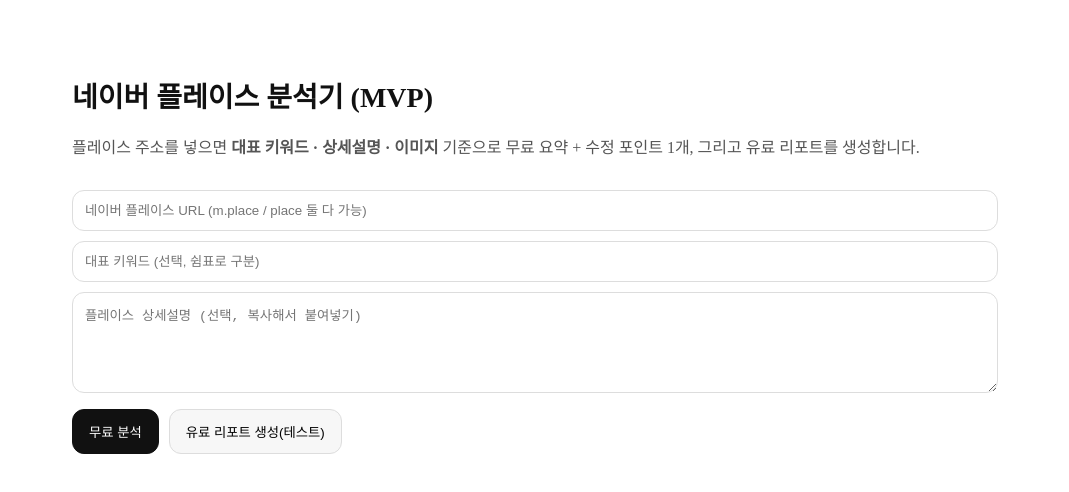
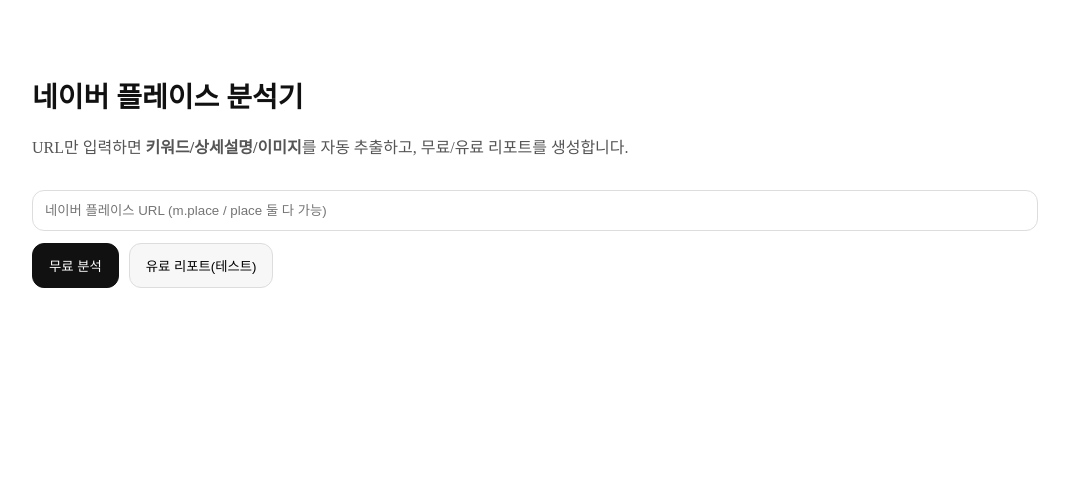
Before and after one commit to samdongpapa-create/gyeot-web, a Next.js app: page / in a window 1280 px wide. Shown: the top 492 px of the page, without its empty margins (118-1187 px from the left). Built offline with nearby package versions, Linux system fonts and the light colour scheme.

Commit message:
Update page.js

```diff
--- a/app/page.js
+++ b/app/page.js
@@ -4,16 +4,14 @@
 
 export default function Home() {
   const [url, setUrl] = useState("");
-  const [keywords, setKeywords] = useState("");
-  const [detail, setDetail] = useState("");
+  const [loading, setLoading] = useState(false);
+  const [paidLoading, setPaidLoading] = useState(false);
 
-  const [loading, setLoading] = useState(false);
-  const [result, setResult] = useState(null);
   const [error, setError] = useState("");
+  const [paidError, setPaidError] = useState("");
 
-  const [paidLoading, setPaidLoading] = useState(false);
+  const [freeData, setFreeData] = useState(null);
   const [paidReport, setPaidReport] = useState("");
-  const [paidError, setPaidError] = useState("");
 
   async function safeFetchJson(path, payload) {
     const res = await fetch(path, {
@@ -27,88 +25,70 @@
     let json;
     try {
       json = text ? JSON.parse(text) : null;
-    } catch (e) {
-      // 서버가 HTML/빈 문자열 등을 보냈을 때
-      const preview = (text || "").slice(0, 300);
+    } catch {
       throw new Error(
-        `서버 응답이 JSON이 아니야.\n\n응답 일부:\n${preview}`
+        `서버 응답이 JSON이 아니야.\n\n응답 일부:\n${(text || "").slice(0, 300)}`
       );
     }
 
-    if (!res.ok) {
-      throw new Error(json?.error || "요청에 실패했어.");
-    }
-
+    if (!res.ok) throw new Error(json?.error || "요청 실패");
     return json;
   }
 
-  async function analyzeFree() {
+  async function onFree() {
     setError("");
-    setResult(null);
+    setFreeData(null);
     setPaidReport("");
     setPaidError("");
 
     if (!url.trim()) {
-      setError("네이버 플레이스 주소를 입력해줘.");
+      setError("네이버 플레이스 URL을 입력해줘.");
       return;
     }
 
     setLoading(true);
     try {
-      const data = await safeFetchJson("/api/analyze/free", {
-        url: url.trim(),
-        keywords: keywords.trim(),
-        detail: detail.trim(),
-      });
-      setResult(data);
+      const data = await safeFetchJson("/api/analyze/free", { url: url.trim() });
+      setFreeData(data);
     } catch (e) {
-      setError(e.message || "알 수 없는 오류가 발생했어.");
+      setError(e.message || "오류");
     } finally {
       setLoading(false);
     }
   }
 
-  async function analyzePaid() {
+  async function onPaid() {
     setPaidError("");
     setPaidReport("");
 
     if (!url.trim()) {
-      setPaidError("네이버 플레이스 주소를 입력해줘.");
+      setPaidError("네이버 플레이스 URL을 입력해줘.");
       return;
     }
 
-    const ok = confirm(
-      "유료 리포트를 생성할까요? (현재는 결제 연동 전, 테스트용입니다)"
-    );
+    const ok = confirm("유료 리포트를 생성할까요? (현재는 결제 연동 전, 테스트)");
     if (!ok) return;
 
     setPaidLoading(true);
     try {
-      const data = await safeFetchJson("/api/analyze/paid", {
-        url: url.trim(),
-        keywords: keywords.trim(),
-        detail: detail.trim(),
-      });
+      const data = await safeFetchJson("/api/analyze/paid", { url: url.trim() });
       setPaidReport(data?.paid_report || "");
     } catch (e) {
-      setPaidError(e.message || "알 수 없는 오류");
+      setPaidError(e.message || "오류");
     } finally {
       setPaidLoading(false);
     }
   }
 
   return (
-    <main style={{ minHeight: "100vh", background: "white", color: "#111" }}>
-      <div style={{ maxWidth: 900, margin: "0 auto", padding: "56px 20px" }}>
-        <h1 style={{ fontSize: 28, fontWeight: 800 }}>
-          네이버 플레이스 분석기 (MVP)
-        </h1>
+    <main style={{ minHeight: "100vh", background: "#fff", color: "#111" }}>
+      <div style={{ maxWidth: 980, margin: "0 auto", padding: "56px 20px" }}>
+        <h1 style={{ fontSize: 28, fontWeight: 900 }}>네이버 플레이스 분석기</h1>
         <p style={{ marginTop: 8, color: "#555" }}>
-          플레이스 주소를 넣으면 <b>대표 키워드 · 상세설명 · 이미지</b> 기준으로
-          무료 요약 + 수정 포인트 1개, 그리고 유료 리포트를 생성합니다.
+          URL만 입력하면 <b>키워드/상세설명/이미지</b>를 자동 추출하고,
+          무료/유료 리포트를 생성합니다.
         </p>
 
-        {/* URL */}
         <input
           value={url}
           onChange={(e) => setUrl(e.target.value)}
@@ -122,44 +102,16 @@
           }}
         />
 
-        {/* 보완 입력(지금은 남겨두되, 다음 단계에서 숨김 처리 가능) */}
-        <input
-          value={keywords}
-          onChange={(e) => setKeywords(e.target.value)}
-          placeholder="대표 키워드 (선택, 쉼표로 구분)"
-          style={{
-            width: "100%",
-            marginTop: 10,
-            padding: 12,
-            borderRadius: 12,
-            border: "1px solid #ddd",
-          }}
-        />
-
-        <textarea
-          value={detail}
-          onChange={(e) => setDetail(e.target.value)}
-          placeholder="플레이스 상세설명 (선택, 복사해서 붙여넣기)"
-          rows={5}
-          style={{
-            width: "100%",
-            marginTop: 10,
-            padding: 12,
-            borderRadius: 12,
-            border: "1px solid #ddd",
-          }}
-        />
-
         <div style={{ marginTop: 12, display: "flex", gap: 10, flexWrap: "wrap" }}>
           <button
-            onClick={analyzeFree}
+            onClick={onFree}
             disabled={loading}
             style={{
               padding: "12px 16px",
               borderRadius: 12,
               border: "1px solid #111",
               background: "#111",
-              color: "white",
+              color: "#fff",
               cursor: "pointer",
               opacity: loading ? 0.6 : 1,
             }}
@@ -168,7 +120,7 @@
           </button>
 
           <button
-            onClick={analyzePaid}
+            onClick={onPaid}
             disabled={paidLoading}
             style={{
               padding: "12px 16px",
@@ -179,7 +131,7 @@
               opacity: paidLoading ? 0.6 : 1,
             }}
           >
-            {paidLoading ? "유료 리포트 생성 중..." : "유료 리포트 생성(테스트)"}
+            {paidLoading ? "유료 리포트 생성 중..." : "유료 리포트(테스트)"}
           </button>
         </div>
 
@@ -189,35 +141,49 @@
           </div>
         )}
 
-        {result && (
+        {freeData && (
           <div style={{ marginTop: 24, border: "1px solid #eee", borderRadius: 16, padding: 16 }}>
-            <div style={{ display: "flex", gap: 16, alignItems: "flex-start", flexWrap: "wrap" }}>
-              {result?.extracted?.image && (
+            <div style={{ display: "flex", gap: 16, flexWrap: "wrap" }}>
+              {freeData?.extracted?.mainImage && (
                 <img
-                  src={result.extracted.image}
+                  src={freeData.extracted.mainImage}
                   alt="대표 이미지"
-                  style={{ width: 120, height: 120, objectFit: "cover", borderRadius: 12 }}
+                  style={{ width: 140, height: 140, objectFit: "cover", borderRadius: 12 }}
                 />
               )}
-              <div style={{ flex: 1, minWidth: 260 }}>
+
+              <div style={{ flex: 1, minWidth: 280 }}>
                 <h2 style={{ margin: 0 }}>
-                  {result?.extracted?.title || "플레이스명(추출 실패)"}
+                  {freeData?.extracted?.name || "플레이스명(추출 실패)"}
                 </h2>
-                <p style={{ marginTop: 6, color: "#555", lineHeight: 1.6 }}>
-                  {result?.extracted?.desc || "설명 추출 실패"}
-                </p>
-                <div style={{ fontSize: 12, color: "#777", lineHeight: 1.6 }}>
-                  placeId: {result?.place_id || "-"} <br />
-                  analyzed: {result?.analyzed_url || "-"}
+
+                <div style={{ fontSize: 12, color: "#777", marginTop: 6, lineHeight: 1.6 }}>
+                  placeId: {freeData?.place_id || "-"} <br />
+                  analyzed: {freeData?.analyzed_url || "-"} <br />
+                  fetch_failed: {String(!!freeData?.fetch_failed)}
+                </div>
+
+                <div style={{ marginTop: 10 }}>
+                  <div style={{ fontWeight: 800, marginBottom: 6 }}>자동 추출 키워드</div>
+                  <div style={{ color: "#333", lineHeight: 1.6 }}>
+                    {(freeData?.extracted?.keywords || []).join(", ") || "없음"}
+                  </div>
+                </div>
+
+                <div style={{ marginTop: 10 }}>
+                  <div style={{ fontWeight: 800, marginBottom: 6 }}>자동 추출 상세설명</div>
+                  <div style={{ color: "#333", lineHeight: 1.6 }}>
+                    {freeData?.extracted?.description || "없음"}
+                  </div>
                 </div>
               </div>
             </div>
 
             <hr style={{ margin: "16px 0" }} />
 
-            <div style={{ fontWeight: 800, marginBottom: 8 }}>무료 리포트</div>
+            <div style={{ fontWeight: 900, marginBottom: 8 }}>무료 리포트</div>
             <pre style={{ whiteSpace: "pre-wrap", lineHeight: 1.7, margin: 0 }}>
-              {result?.free_report || "무료 리포트 생성 실패"}
+              {freeData?.free_report || "리포트 없음"}
             </pre>
           </div>
         )}
```
